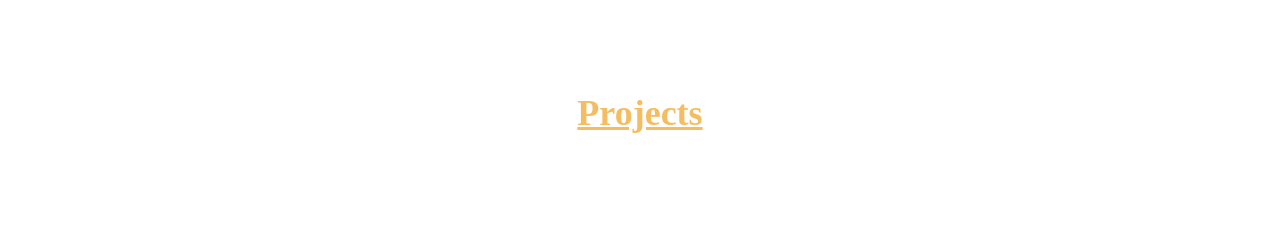
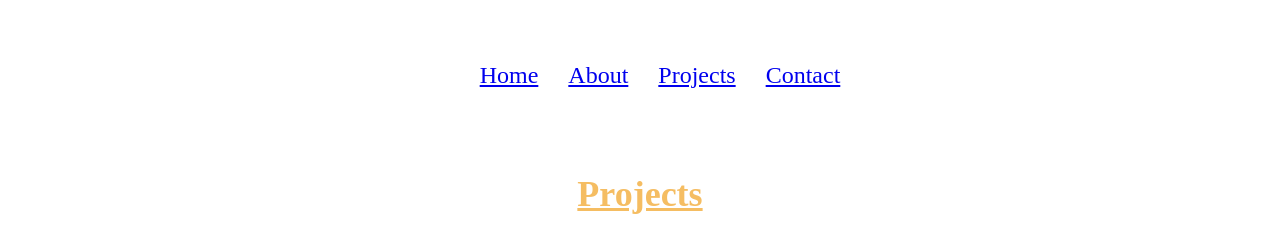
Before and after one commit to danielleleigh/danielleleigh.github.io, a plain HTML site: page projects.html in a window 1280 px wide. Shown: the top 225 px of the page. Drawn offline with Linux system fonts and the light colour scheme.

Commit message:
saved and pushed

```diff
--- a/projects.html
+++ b/projects.html
@@ -9,6 +9,31 @@
   </head>
 
   <body>
+    <br>
+    <br>
+
+    <ul>
+      <a
+        href="file:///Users/danielle/Desktop/DevCodeCamp/htmlcss/index.html"
+        class="home"
+        ><li>Home</li></a
+      >
+      <a
+        href="file:///Users/danielle/Desktop/DevCodeCamp/htmlcss/aboutme.html"
+        class="about"
+        ><li>About</li></a
+      >
+      <a
+        href="file:///Users/danielle/Desktop/DevCodeCamp/htmlcss/contactme.html"
+        class="project"
+        ><li>Projects</li></a
+      >
+      <a
+        href="file:///Users/danielle/Desktop/DevCodeCamp/htmlcss/contactme.html"
+        class="contact"
+        ><li>Contact</li></a
+      >
+    </ul>
       <br>
       <br>
 
```
